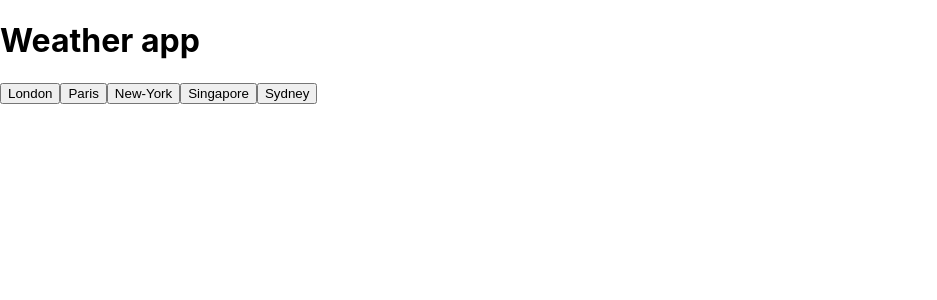
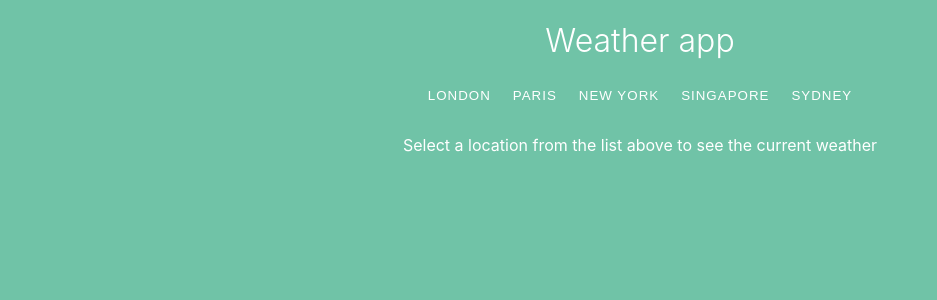
Before and after one commit to DavidThorpe71/weather-app, a React (Create React App) app in the folder weather-app-client/: page / in a window 1280 px wide. Shown: the top 300 px of the page, without its empty margins (0-937 px from the left). Built offline with nearby package versions, Linux system fonts and the light colour scheme.

Commit message:
Added initial styles

```diff
--- a/weather-app-client/src/App.css
+++ b/weather-app-client/src/App.css
@@ -0,0 +1,50 @@
+body {
+  background-color: #70c3a7;
+}
+
+header.App-header {
+  text-align: center;
+}
+
+.location-select-wrapper {
+  display: flex;
+  flex-wrap: wrap;
+  justify-content: center;
+}
+
+.weather-details-wrapper {
+  max-width: 600px;
+  margin: 0 auto;
+  display: flex;
+  flex-direction: column;
+  align-items: center;
+  padding: 10px;
+}
+
+button {
+  background: none;
+  border: none;
+  color: #fff;
+  text-transform: uppercase;
+  font-weight: 300;
+  letter-spacing: 1px;
+}
+
+p {
+  color: #fff;
+}
+
+.header-content-wrapper {
+  color: #fff;
+}
+
+h1 {
+  font-weight: 300;
+}
+
+button {
+  margin: 5px;
+}
+button:hover {
+  cursor: pointer;
+}
--- a/weather-app-client/src/App.js
+++ b/weather-app-client/src/App.js
@@ -31,30 +31,49 @@ class App extends PureComponent {
 
   render() {
     const { icon, location, summary, temperature } = this.state;
-    const locations = ["London", "Paris", "New-York", "Singapore", "Sydney"];
+    const locations = ["London", "Paris", "New York", "Singapore", "Sydney"];
     return (
       <div className="App">
         <header className="App-header">
+          <div className="header-content-wrapper">
             <h1>Weather app</h1>
-          {locations.map(location => (
+          </div>
+        </header>
+        <main>
+          <div className="location-select-wrapper">
+            {locations.map(item => (
               <button
-              onClick={() => this.getWeather({ requestedLocation: location })}
+                className={
+                  location.toLowerCase().includes(item.toLowerCase())
+                    ? "selected"
+                    : ""
+                }
+                key={item}
+                onClick={() => this.getWeather({ requestedLocation: item })}
               >
-              {location}
+                {item}
               </button>
             ))}
+          </div>
+          <div className="weather-details-wrapper">
+            {!location && !summary && !icon && !temperature && (
+              <p>
+                Select a location from the list above to see the current weather
+              </p>
+            )}
             {location && <p>{location}</p>}
             {summary && <p>{summary}</p>}
             {icon && (
               <ReactAnimatedWeather
                 icon={icon.replace(/-/gi, "_").toUpperCase()}
-              color="#000"
+                color="#fff"
                 size={64}
                 animate={true}
               />
             )}
             {temperature && <p>{temperature}&#176;F</p>}
-        </header>
+          </div>
+        </main>
       </div>
     );
   }
```
Also changed, not shown: 2 other files (tests, documents, lock files or other folders). Lines whose indentation alone changed are shown as unchanged.
